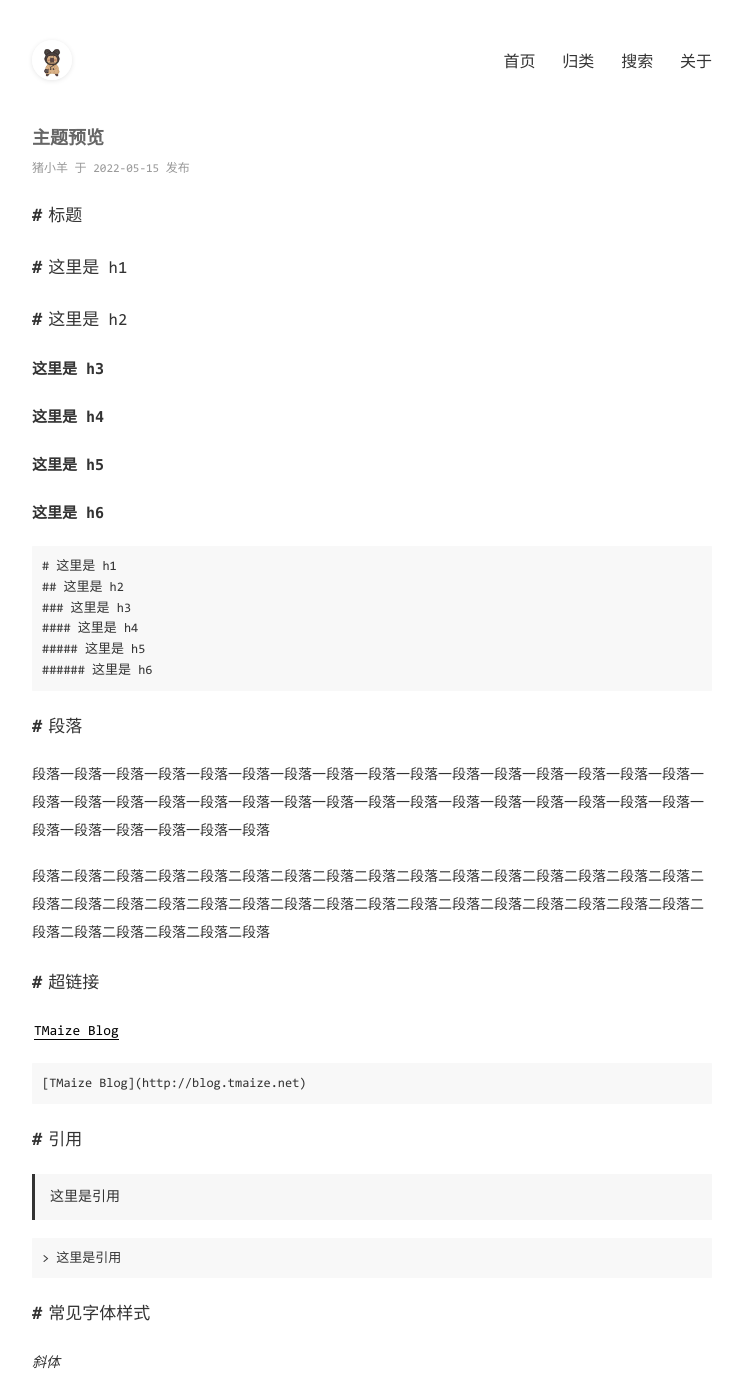
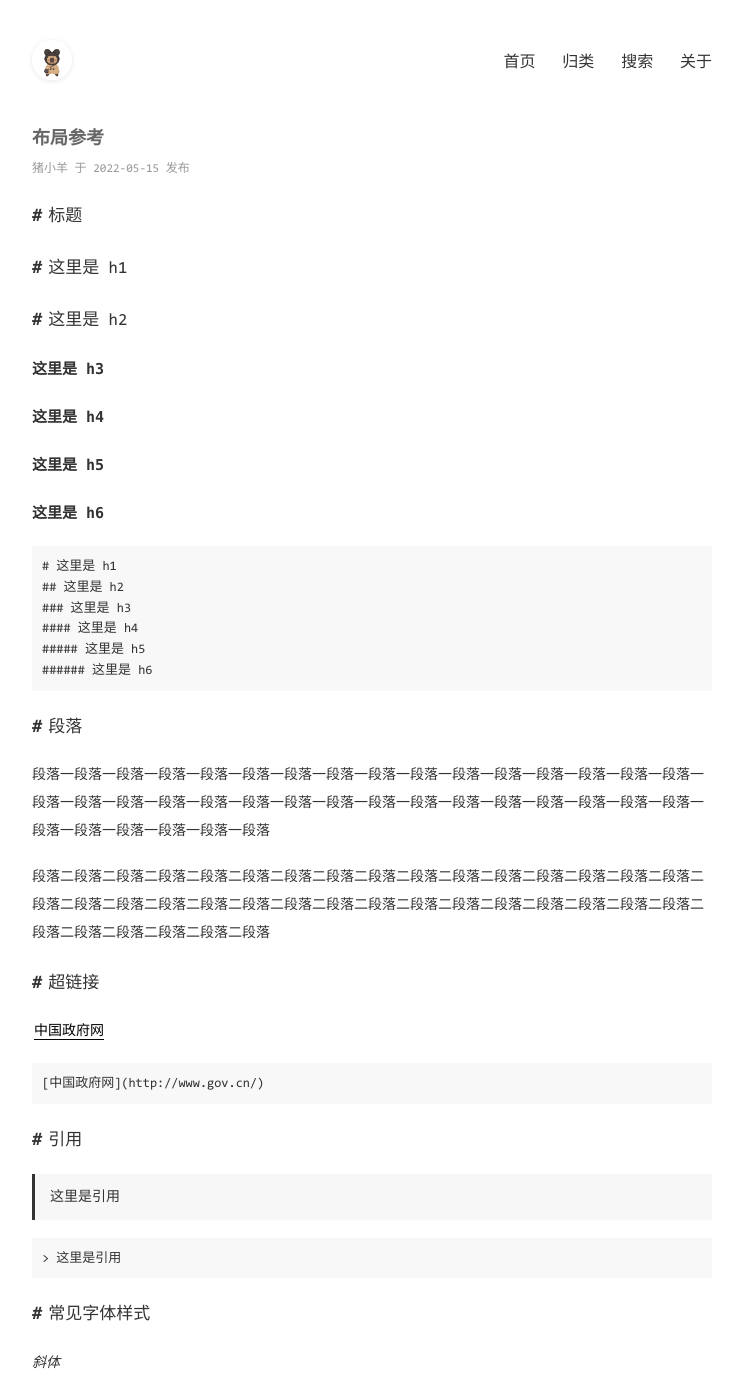
Before and after one commit to acabin/acabin.github.io, a Jekyll site: the page built from _posts/2022-5-15-布局参考.md, in a window 1280 px wide and 1400 px high. Shown: the whole window, without its empty margins (268-1011 px from the left). Built offline with Jekyll 4.4.1, drawn with Linux system fonts in a browser that asks for light colours; formulas are drawn with MathJax 3; some of the changed text lies outside the part shown.

Commit message:
Update and rename 2022-5-15-主题.md to 2022-5-15-布局参考.md

````diff
--- a/_posts/2022-5-15-主题.md
+++ b/_posts/2022-5-15-布局参考.md
@@ -1,7 +1,7 @@
 ---
 layout: mypost
-title: 主题预览
-categories: [Jekyll]
+title: 布局参考
+categories: [布局参考]
 extMath: true
 ---
 
@@ -36,10 +36,10 @@ extMath: true
 
 ## 超链接
 
-[TMaize Blog](http://blog.tmaize.net)
+[中国政府网](http://www.gov.cn/)
 
 ```
-[TMaize Blog](http://blog.tmaize.net)
+[中国政府网](http://www.gov.cn/)
 ```
 
 ## 引用
@@ -118,8 +118,8 @@ _斜体_
 
 ## 图片
 
-破事水![line](emoji_01.png)
-滑稽![line](emoji_02.png)
+破事水![line](https://github.com/acabin/acabin.github.io/blob/master/posts/2022/emoji_01.png)
+滑稽![line](https://github.com/acabin/acabin.github.io/blob/master/posts/2022/emoji_02.png)
 
 ```md
 ![line](http://xx.com/xx.jpg)
@@ -128,10 +128,10 @@ _斜体_
 块级别图片
 
 ```md
-![测试图片](001.jpg)
+![测试图片](https://github.com/acabin/acabin.github.io/blob/master/posts/2022/001.jpg)
 ```
 
-![测试图片](001.jpg)
+![测试图片](https://github.com/acabin/acabin.github.io/blob/master/posts/2022/001.jpg)
 
 ## 代码行
 
````
